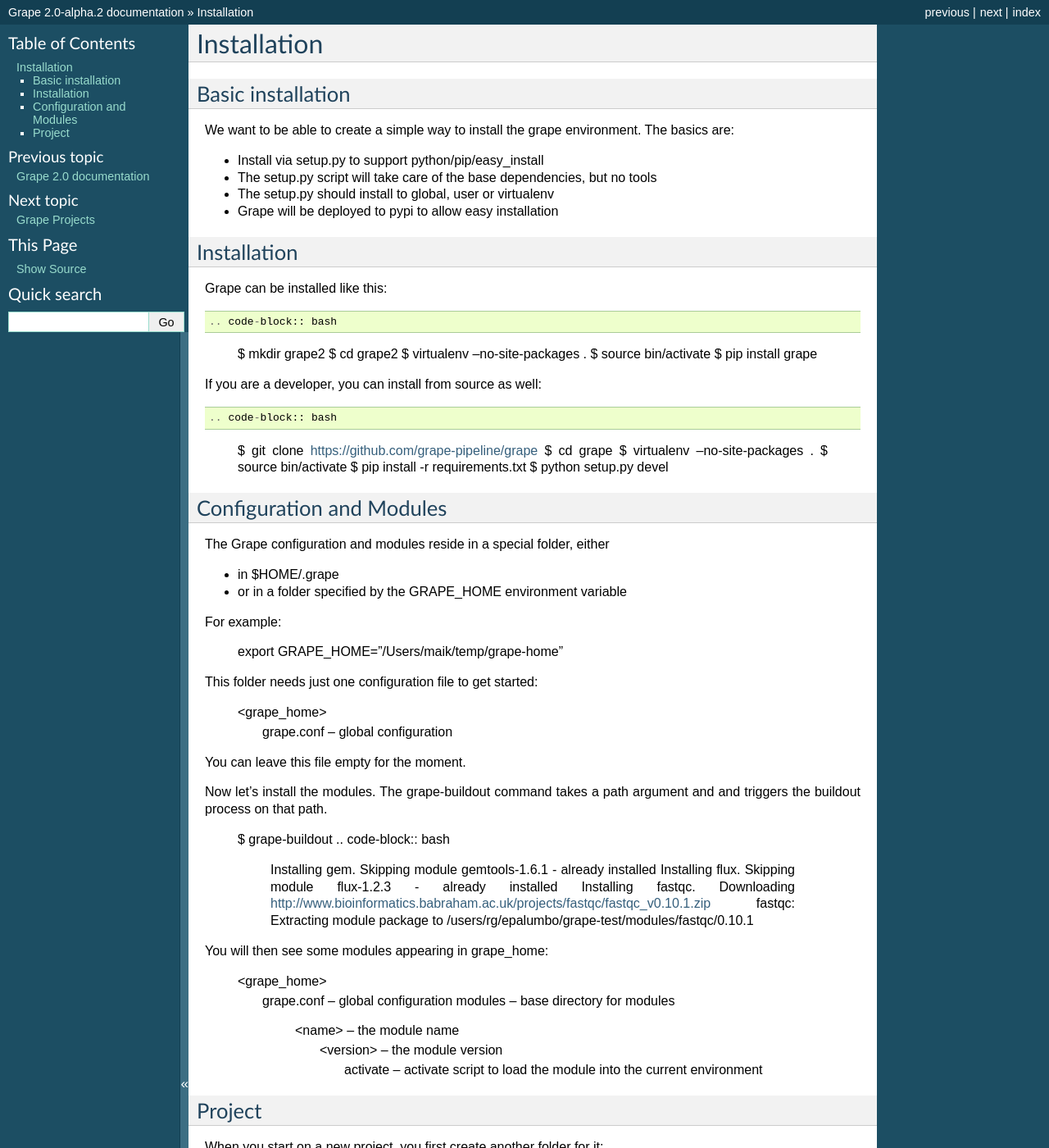
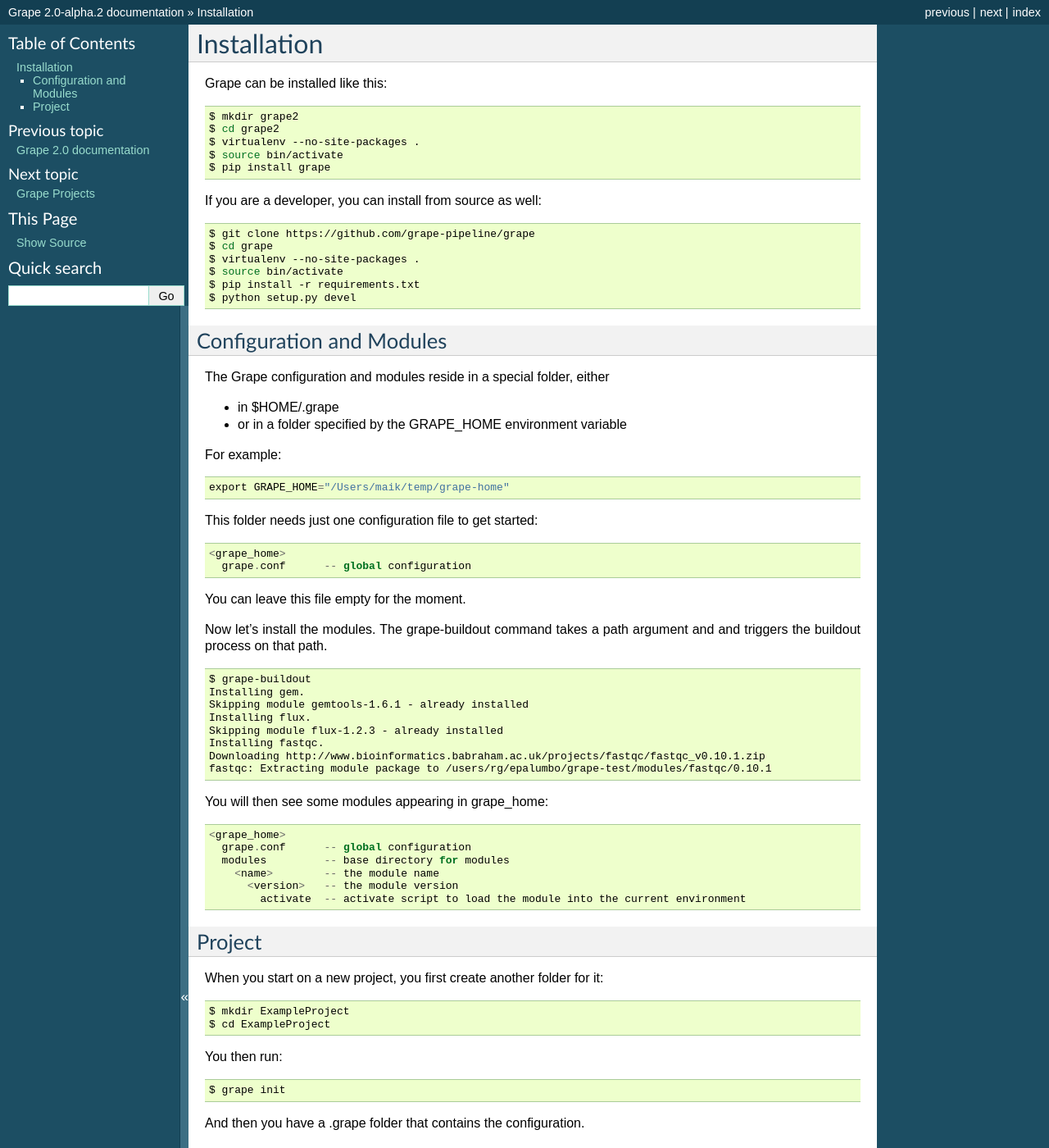
Before and after one commit to grape-pipeline/grape, a Sphinx documentation site: the page built from docs/source/installation.rst, in a window 1280 px wide and 1400 px high. Shown: the whole window at 82% size. Built offline with Sphinx 7.4.7, drawn with Linux system fonts in a browser that asks for light colours; formulas are drawn with MathJax 3; some of the changed text lies outside the part shown.

Commit message:
Fix installation instructions

```diff
--- a/docs/source/installation.rst
+++ b/docs/source/installation.rst
@@ -2,20 +2,7 @@
 Installation
 ============
 
-Basic installation
-==================
-
-We want to be able to create a simple way to install the grape environment. The basics are:
-
-- Install via setup.py to support python/pip/easy_install
-- The setup.py script will take care of the base dependencies, but no tools
-- The setup.py should install to global, user or virtualenv
-- Grape will be deployed to pypi to allow easy installation
-
-Installation
-============
-
-Grape can be installed like this::
+Grape can be installed like this:
 
 .. code-block:: bash
 
@@ -25,7 +12,7 @@
     $ source bin/activate
     $ pip install grape
 
-If you are a developer, you can install from source as well::
+If you are a developer, you can install from source as well:
 
 .. code-block:: bash
 
@@ -45,11 +32,11 @@
 - in $HOME/.grape
 - or in a folder specified by the GRAPE_HOME environment variable
 
-For example:
+For example::
 
     export GRAPE_HOME="/Users/maik/temp/grape-home"
 
-This folder needs just one configuration file to get started:
+This folder needs just one configuration file to get started::
 
     <grape_home>
       grape.conf      -- global configuration
@@ -58,18 +45,18 @@
 
 Now let's install the modules. The grape-buildout command takes a path argument and and triggers the buildout process on that path.
 
+.. code-block:: bash
+
     $ grape-buildout
-    .. code-block:: bash
+    Installing gem.
+    Skipping module gemtools-1.6.1 - already installed
+    Installing flux.
+    Skipping module flux-1.2.3 - already installed
+    Installing fastqc.
+    Downloading http://www.bioinformatics.babraham.ac.uk/projects/fastqc/fastqc_v0.10.1.zip
+    fastqc: Extracting module package to /users/rg/epalumbo/grape-test/modules/fastqc/0.10.1
 
-        Installing gem.
-        Skipping module gemtools-1.6.1 - already installed
-        Installing flux.
-        Skipping module flux-1.2.3 - already installed
-        Installing fastqc.
-        Downloading http://www.bioinformatics.babraham.ac.uk/projects/fastqc/fastqc_v0.10.1.zip
-        fastqc: Extracting module package to /users/rg/epalumbo/grape-test/modules/fastqc/0.10.1
-
-You will then see some modules appearing in grape_home:
+You will then see some modules appearing in grape_home::
 
     <grape_home>
       grape.conf      -- global configuration
@@ -82,12 +69,12 @@
 Project
 =======
 
-When you start on a new project, you first create another folder for it:
+When you start on a new project, you first create another folder for it::
 
     $ mkdir ExampleProject
     $ cd ExampleProject
 
-You then run:
+You then run::
 
     $ grape init
 
@@ -95,13 +82,13 @@
 
 Let's say you have a bunch of fastq or bam files in path/to/files
 
-You need to run
+You need to run::
 
     $ grape scan path/to/files
 
 which will create soft links inside your data folder.
 
-Then you run Grape.
+Then you run Grape::
 
     $ grape run setup
     $ grape run
```
